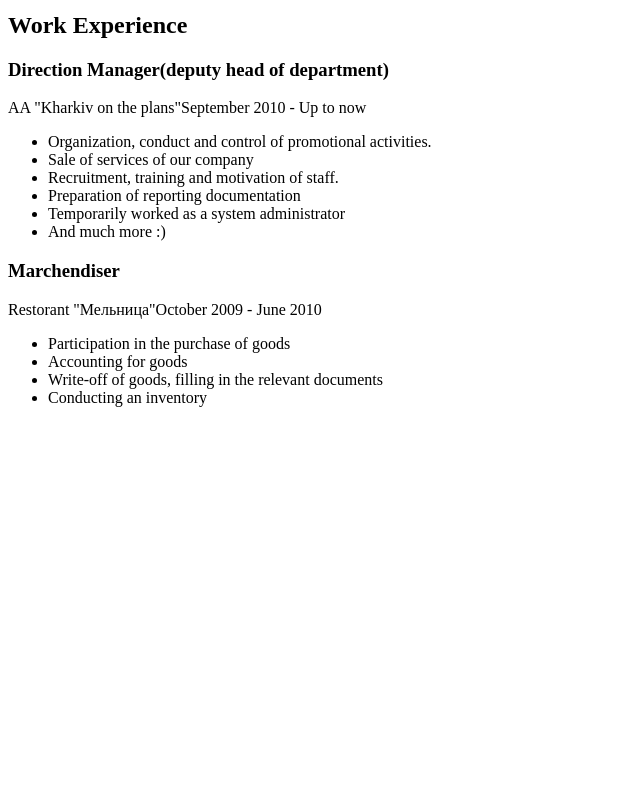
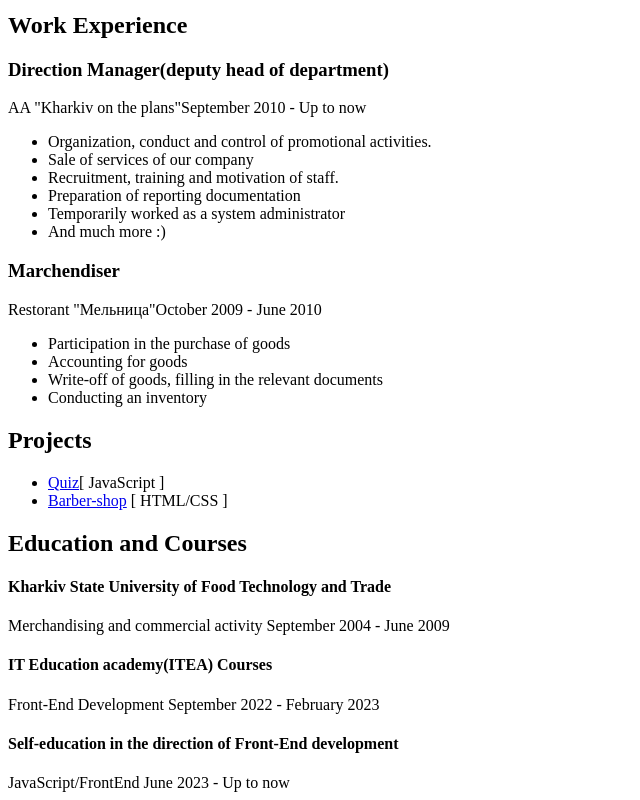
Before and after one commit to Maksymnone/rsschool-cv, a plain HTML site: page index.html in a window 1280 px wide. Shown: the part 366-1166 px from the top of the page, without its empty margins (0-640 px from the left). Before the commit the page ends 800 px from the top, so only its background shows below. Drawn offline with Linux system fonts and the light colour scheme.

Commit message:
feat: add 'Projects' and 'Education' section

```diff
--- a/index.html
+++ b/index.html
@@ -94,9 +94,52 @@
               </ul>
             </div>
           </section>
+          <!-- Projects -->
+          <section class="projects">
+            <h2 class="title">Projects</h2>
+            <ul>
+              <li class="projects-item"><a href="https://maksymnone.github.io/QuizJS/">Quiz</a>[ JavaScript ]</li>
+              <li class="projects-item"><a href="https://maksymnone.github.io/Barber-shop/">Barber-shop</a> [ HTML/CSS ]</li>
+            </ul>
+          </section>
+          <!-- Education -->
+          <section class="education" id="education">
+            <h2 class="title">Education and Courses</h2>
+
+            <h4 class="university">
+              Kharkiv State University of Food Technology and Trade
+            </h4>
+
+            <div class="topic">
+                <span class="education_specialty">
+                  Merchandising and commercial activity
+                </span>
+                <span class="education_period">September 2004 - June 2009</span>
+            </div>
+
+            <!-- Education 2 -->
+
+            <h4 class="university">IT Education academy(ITEA) Courses</h4>
+
+            <div class="topic">
+                <span class="education_specialty">Front-End Development</span>
+                <span class="education_period">September 2022 - February 2023</span>
+                <span><a class="certificate_self-ed" target="_blank" href="./assets/img/ITEA_FE_Shchehortsov.pdf"></a></span>
+            </div>
+
+            <!-- Education 3 -->
+
+            <h4 class="university">Self-education in the direction of Front-End development</h4>
+
+            <div class="topic">
+                <span class="education_specialty">JavaScript/FrontEnd</span>
+                <span class="education_period">June 2023 - Up to now</span>
+                <span><a class="certificate_self-ed" target="_blank" href="./assets/img/WayUp_en.pdf"></a></span>
+            </div>
+          </section>
+        </div>
 
 
-        </div>
       </div>
     </main>
   </body>
```
